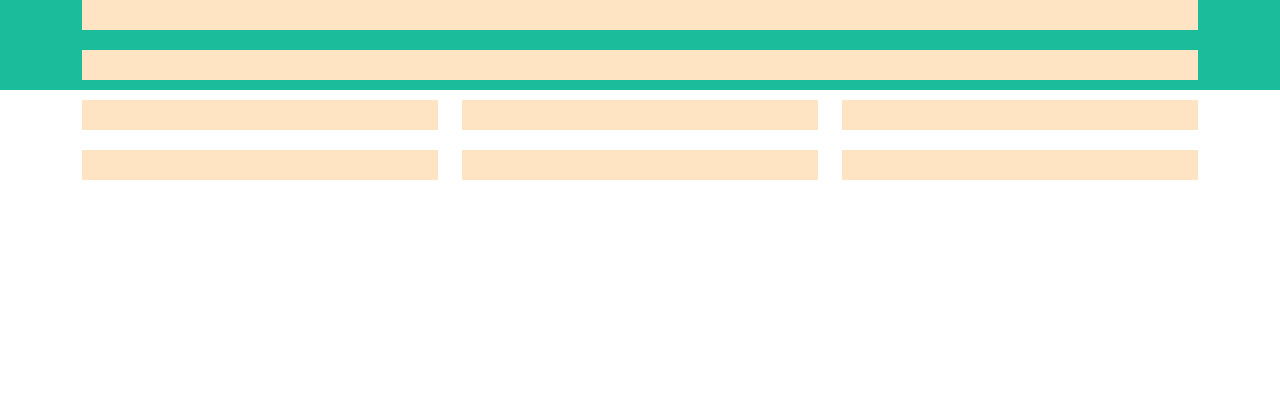
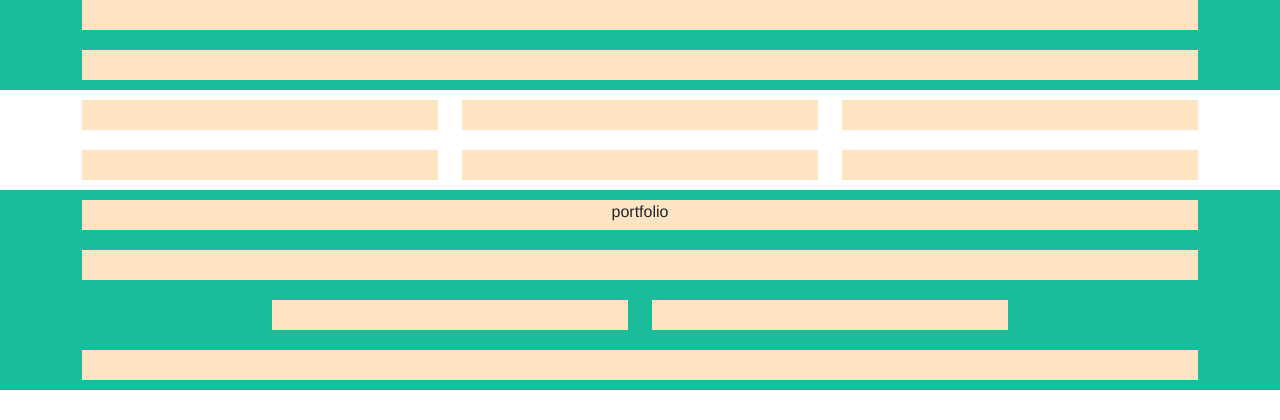
Before and after one commit to battistaennio/html-css-bootstrap-freelancer, a plain HTML site: page index.html in a window 1280 px wide. Shown: the part 380-800 px from the top of the page. Drawn offline with nearby package versions, Linux system fonts and the light colour scheme.

Commit message:
impostazione sezione about

```diff
--- a/index.html
+++ b/index.html
@@ -62,7 +62,7 @@
     </header>
 
     <!-- jumbotron -->
-    <div id="jumbotron">
+    <div id="jumbotron" class="background_green">
 
         <div class="container container-md container-lg">
 
@@ -105,9 +105,10 @@
 
         <!-- portfolio -->
         <section>
+
             <div id="portfolio_container" class="container container-md container-lg">
 
-                <div class="row justify-content-center">
+                <div class="row justify-content-center text-center">
 
                     <div class="col-12 col-md-6 col-lg-4">
                         <div class="box">
@@ -153,7 +154,46 @@
         </section>
 
         <!-- about -->
-        <section>
+        <section class="background_green">
+
+            <div id="portfolio_container" class="container container-md container-lg">
+
+                <div class="row justify-content-center text-center">
+
+                    <div class="col-12">
+                        <div class="box">
+                            portfolio
+                        </div>
+                    </div>
+
+                    <div class="col-12">
+                        <div class="box">
+
+                        </div>
+                    </div>
+
+
+                    <div class="col-8 col-md-4">
+                        <div class="box">
+
+                        </div>
+                    </div>
+
+                    <div class="col-8 col-md-4">
+                        <div class="box">
+
+                        </div>
+                    </div>
+
+                    <div class="col-12">
+                        <div class="box">
+
+                        </div>
+                    </div>
+
+                </div>
+
+            </div>
 
         </section>
 
--- a/style.css
+++ b/style.css
@@ -7,6 +7,11 @@ body{
     /* debug */
     background-color: bisque;
     min-height: 30px;
+    margin: 10px 0;
+}
+
+.background_green{
+    background-color: #1abc9c;
 }
 
 
@@ -33,12 +38,7 @@ header{
 
 /* regole jumbotron */
 #jumbotron{
-    background-color: #1abc9c;
     min-height: 300px;
-}
-
-#jumbotron .box{
-    margin: 10px 0;
 }
 
 #jumbotron img{
@@ -46,9 +46,6 @@ header{
 }
 
 /* regole portfolio */
-#portfolio_container .box{
-    margin: 10px 0;
-}
 
 
 /* regole visualizzazione desktop */
```
